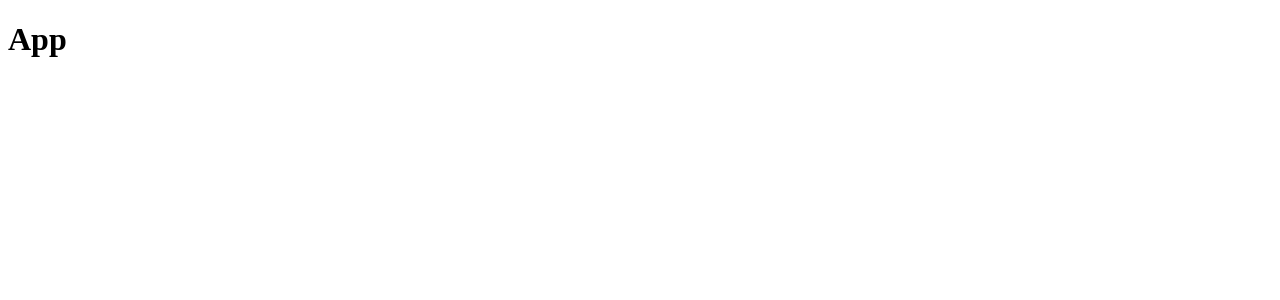
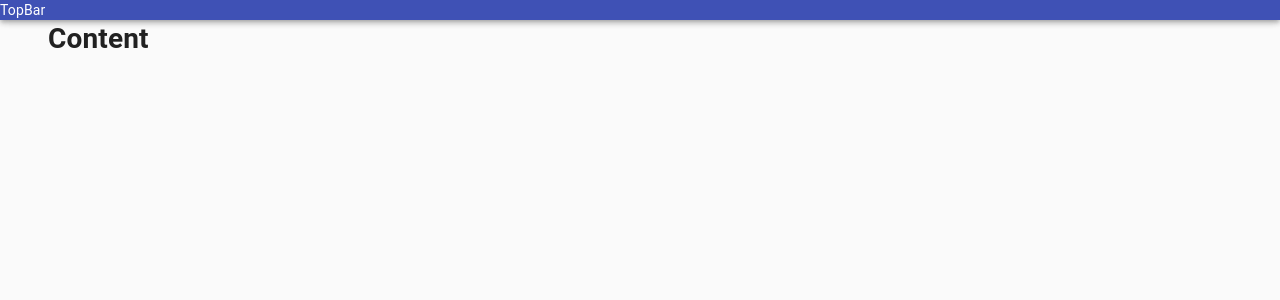
Before and after one commit to todorargirov/firefly-client, a React (Create React App) app: page / in a window 1280 px wide. Shown: the top 300 px of the page. Built offline with nearby package versions, Linux system fonts and the light colour scheme.

Commit message:
main structure

```diff
--- /dev/null
+++ b/src/App.js
@@ -0,0 +1,32 @@
+import React from 'react';
+import { Provider } from 'react-redux';
+import { createStore } from 'redux';
+import { globalStore, globalReducer } from './store/global';
+import { ThemeProvider, CssBaseline, Container, AppBar, Drawer } from '@material-ui/core';
+import { BrowserRouter, Switch, Route } from 'react-router-dom';
+
+const store = createStore(globalReducer, globalStore);
+
+export default function App(props) {
+    return (
+        <Provider store={store}>
+            <ThemeProvider>
+                <CssBaseline />
+
+                <Container>
+                    <AppBar>TopBar</AppBar>
+                    <Drawer>SideNav</Drawer>
+                    <BrowserRouter>
+                        <Switch>
+                            <Route exact path="/">
+                                <Container>
+                                    <h1>Content</h1>
+                                </Container>
+                            </Route>
+                        </Switch>
+                    </BrowserRouter>
+                </Container>
+            </ThemeProvider>
+        </Provider>
+    );
+}
--- a/src/index.js
+++ b/src/index.js
@@ -1,18 +1,10 @@
 import React from 'react';
 import ReactDOM from 'react-dom';
-import { Provider } from 'react-redux';
-import { createStore } from 'redux';
-import { globalStore, globalReducer } from './store/global';
+import './index.css';
+import * as serviceWorker from './serviceWorker';
+import App from './App';
 
-import * as serviceWorker from './serviceWorker';
-
-const store = createStore(globalReducer, globalStore);
-ReactDOM.render(
-    <Provider store={store}>
-        <h1>App</h1>
-    </Provider>,
-    document.getElementById('root')
-);
+ReactDOM.render(<App />, document.getElementById('root'));
 
 // If you want your app to work offline and load faster, you can change
 // unregister() to register() below. Note this comes with some pitfalls.
```
